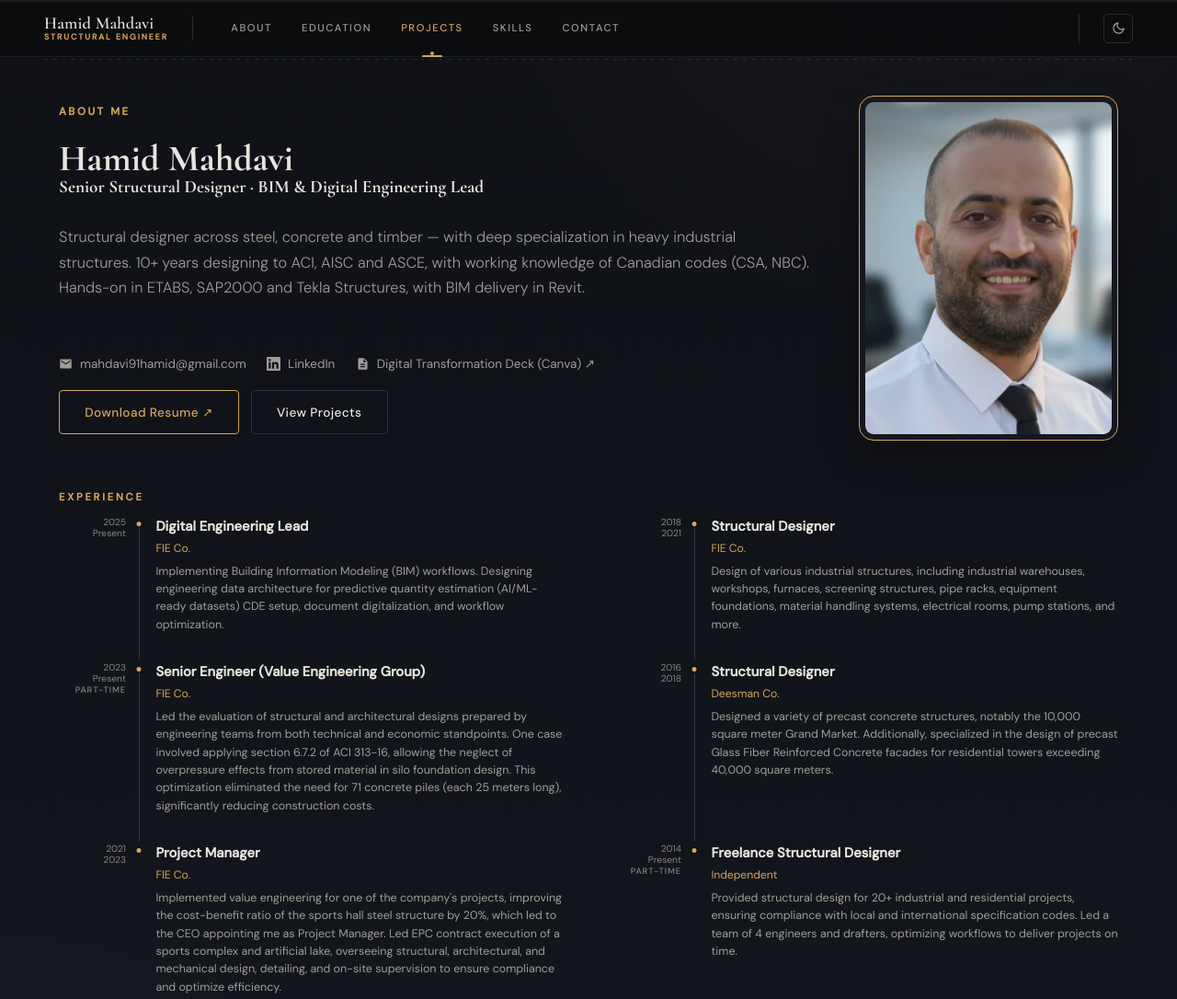
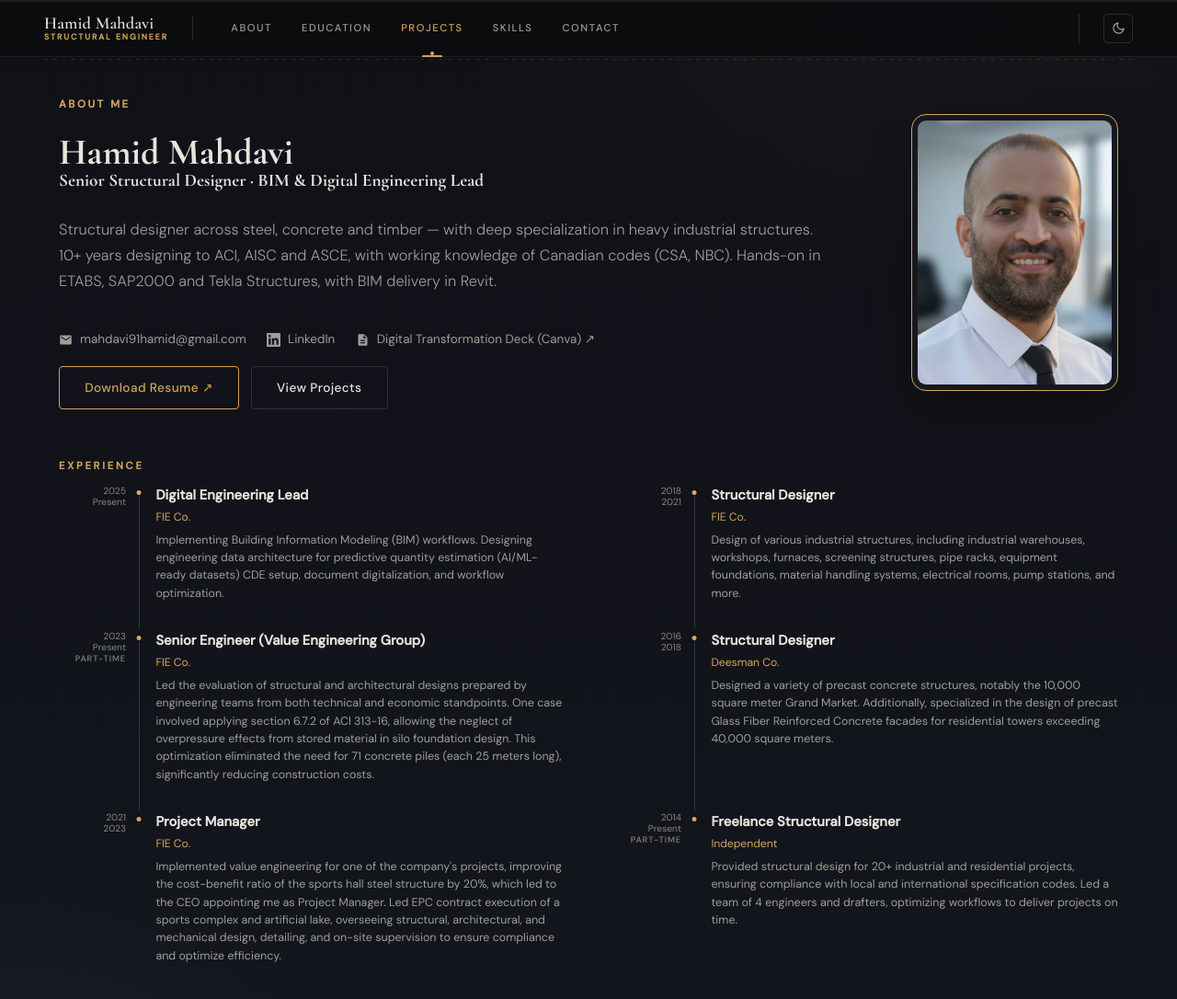
Before and after one commit to hamidmahdavi25/Portfolio, a plain HTML site: page index.html in a window 1280 px wide. Shown: the top 1086 px of the page at 92% size. Drawn offline with Linux system fonts and the light colour scheme.

Commit message:
Reduce headshot size

```diff
--- a/css/styles.css
+++ b/css/styles.css
@@ -390,7 +390,7 @@ h2 {
 .hero-photo-wrap { flex: 0 0 auto; }
 .hero-figure { margin: 0; line-height: 0; }
 .hero-photo {
-  width: clamp(190px, 22vw, 300px);
+  width: clamp(152px, 17.6vw, 240px);
   aspect-ratio: 3 / 4; height: auto;
   object-fit: cover; object-position: 50% 18%;
   border-radius: 16px;
@@ -438,7 +438,7 @@ h1 {
 }
 .hero-desc {
   font-size: 1.02rem; color: var(--muted);
-  max-width: 840px; margin-bottom: 2rem;
+  max-width: 840px; margin-bottom: 0.8rem;
   font-weight: 300; line-height: 1.7;
 }
 .hero-pills { display: flex; flex-wrap: wrap; gap: 0.6rem; margin-bottom: 1.6rem; }
```
